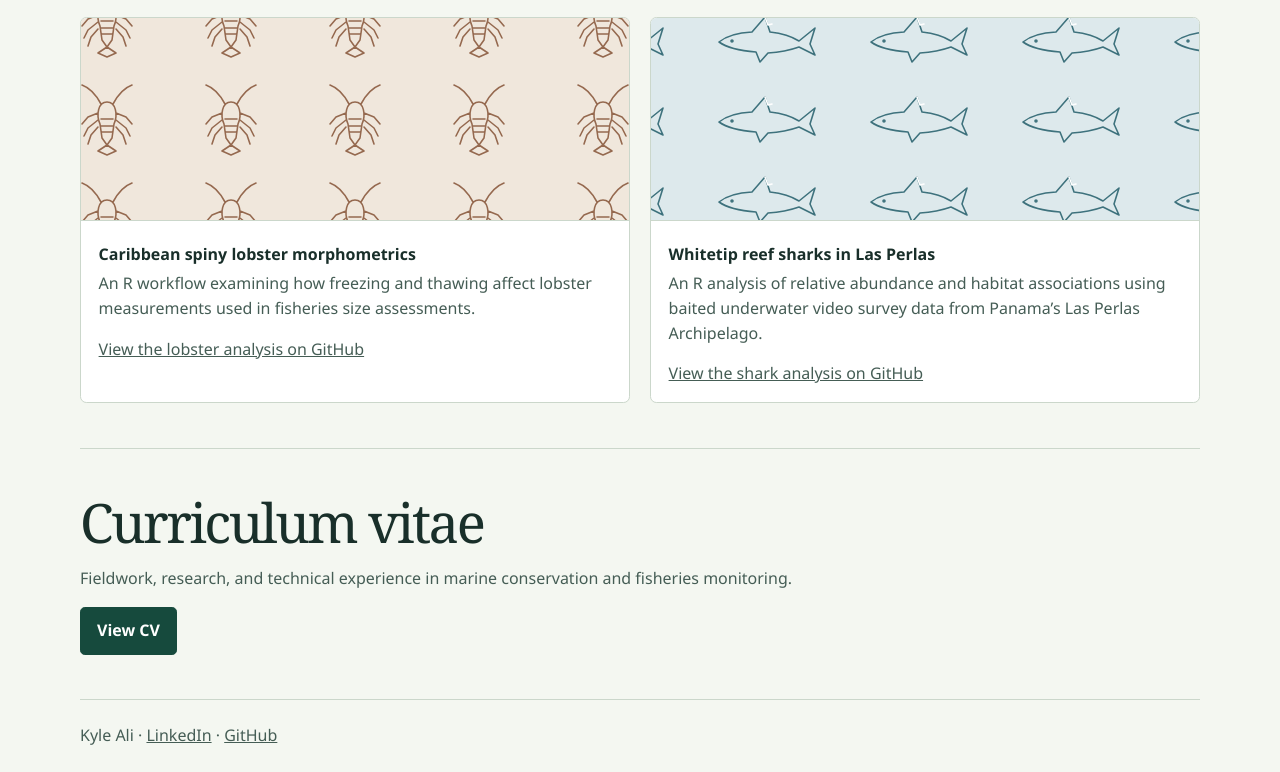
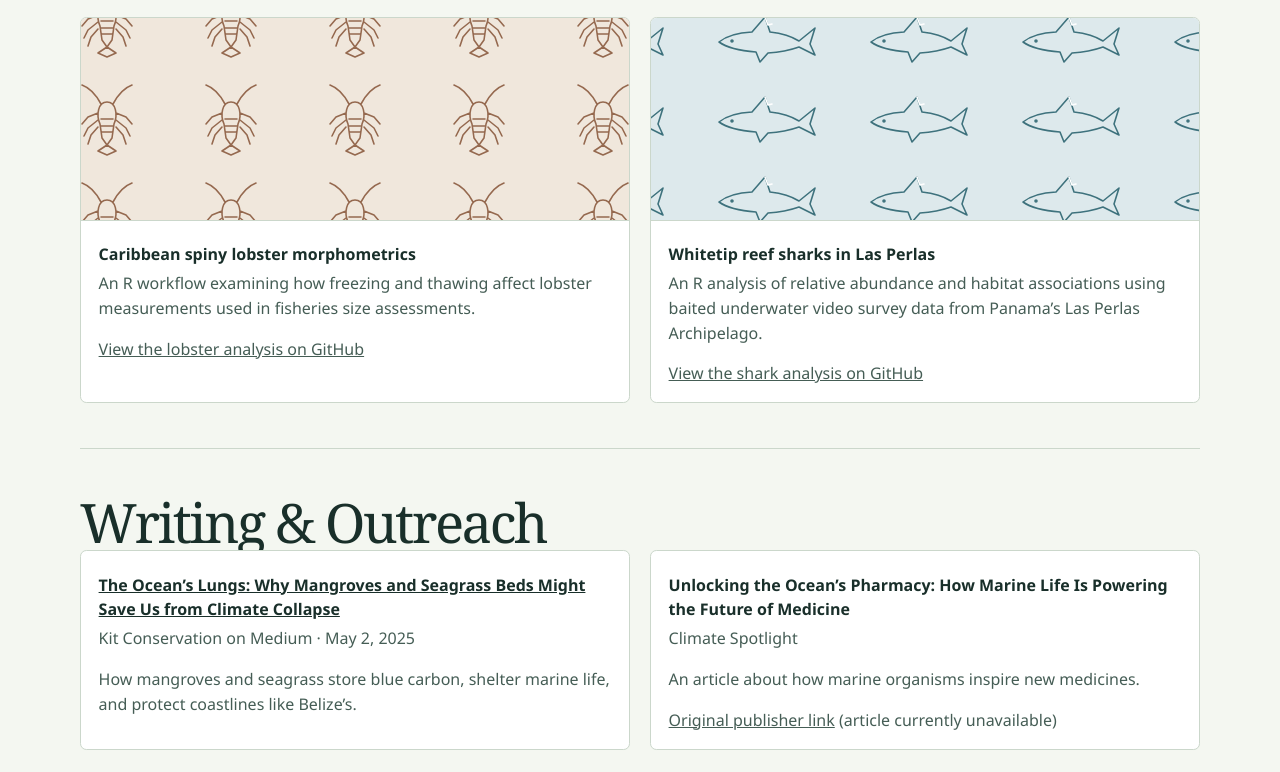
Before and after one commit to kylealibz/kylealibz.github.io, a plain HTML site: page index.html in a window 1280 px wide. Shown: the part 2028-2800 px from the top of the page. Drawn offline with Linux system fonts and the light colour scheme.

Commit message:
Add writing and outreach articles

```diff
--- a/index.html
+++ b/index.html
@@ -11,7 +11,7 @@
   <a class="skip" href="#main">Skip to content</a>
   <header class="wrap">
     <a class="brand" href="#main">Kyle Ali</a>
-    <nav aria-label="Main navigation"><a href="profile.html">Profile</a><a href="#work">Projects</a><a href="cv.html">CV</a></nav>
+    <nav aria-label="Main navigation"><a href="profile.html">Profile</a><a href="#work">Projects</a><a href="#writing">Writing</a><a href="cv.html">CV</a></nav>
   </header>
   <main id="main" class="wrap">
     <section class="hero" aria-labelledby="title">
@@ -82,6 +82,22 @@
         </article>
       </div>
     </section>
+    <section class="section" id="writing" aria-labelledby="writing-title">
+      <h2 id="writing-title">Writing &amp; Outreach</h2>
+      <div class="projects">
+        <article>
+          <h4><a href="https://medium.com/@kyleali.bz/the-oceans-lungs-why-mangroves-and-seagrass-beds-might-save-us-from-climate-collapse-59347dd7f408">The Ocean’s Lungs: Why Mangroves and Seagrass Beds Might Save Us from Climate Collapse</a></h4>
+          <p>Kit Conservation on Medium · <time datetime="2025-05-02">May 2, 2025</time></p>
+          <p>How mangroves and seagrass store blue carbon, shelter marine life, and protect coastlines like Belize’s.</p>
+        </article>
+        <article>
+          <h4>Unlocking the Ocean’s Pharmacy: How Marine Life Is Powering the Future of Medicine</h4>
+          <p>Climate Spotlight</p>
+          <p>An article about how marine organisms inspire new medicines.</p>
+          <p><a href="https://climatespotlight.com/unlocking-the-oceans-pharmacy-how-marine-life-is-powering-the-future-of-medicine/">Original publisher link</a> (article currently unavailable)</p>
+        </article>
+      </div>
+    </section>
     <section class="section cv" id="cv" aria-labelledby="cv-title">
       <h2 id="cv-title">Curriculum vitae</h2>
       <p>Fieldwork, research, and technical experience in marine conservation and fisheries monitoring.</p>
```
